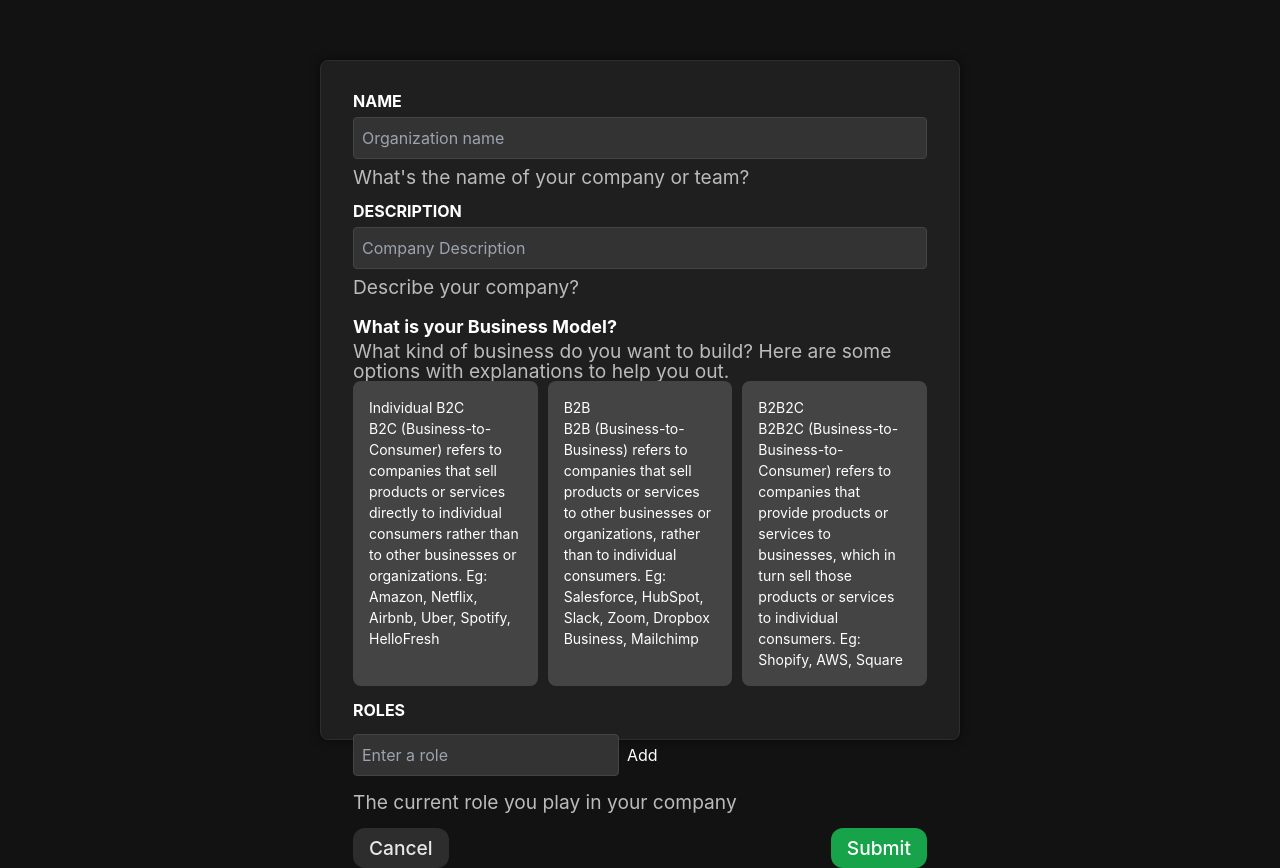
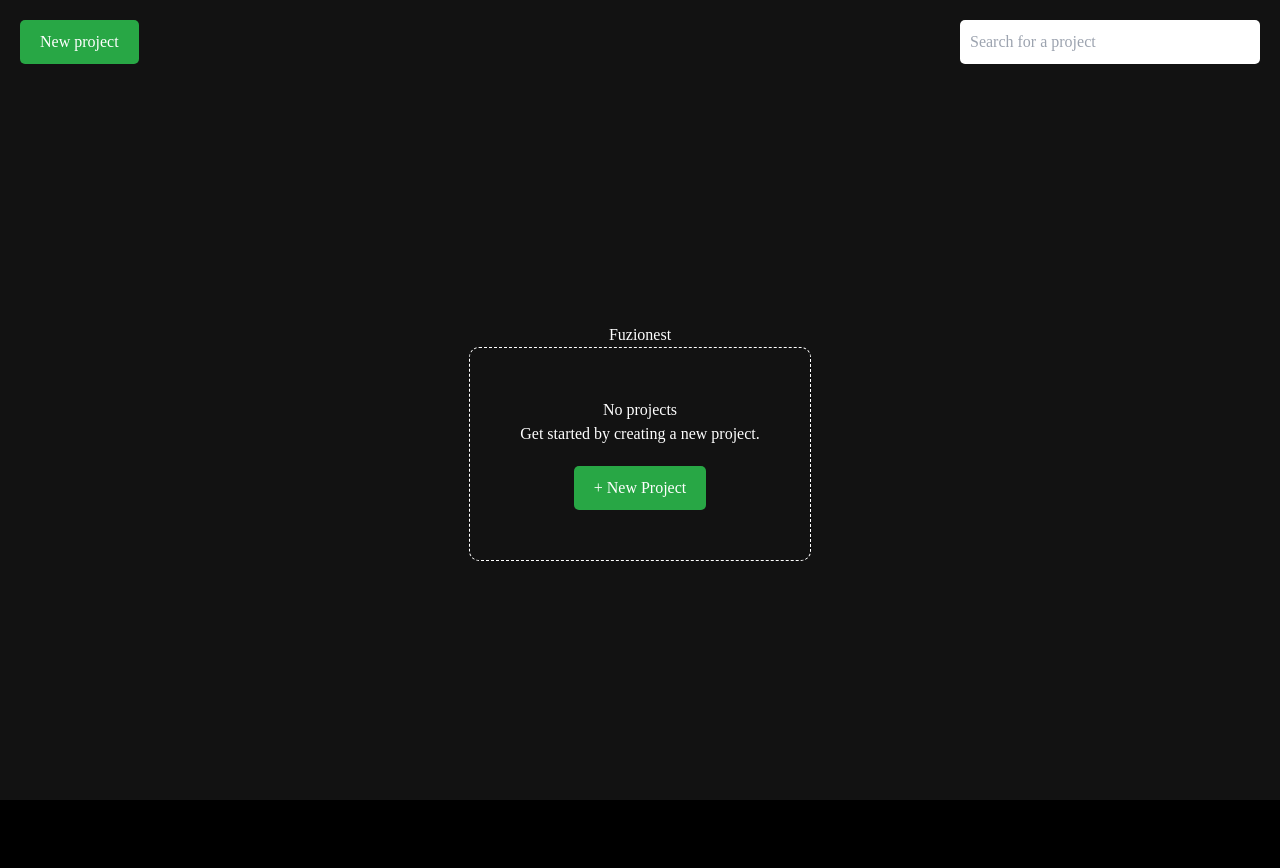
Before and after one commit to Harshini-priyaa/Form-with-card, a React (Create React App) app in the folder cardform/: page / in a window 1280 px wide. After the commit the page ends 800 px from the top, so only its background shows below. Built offline with nearby package versions, Linux system fonts and the light colour scheme.

Commit message:
Dashboard

```diff
--- a/cardform/src/App.js
+++ b/cardform/src/App.js
@@ -1,14 +1,17 @@
 // src/App.js
 import React from 'react';
-import './style.css';
+//import './style.css';
+import './NewProjectInterface.css';
 import { ProfileForm } from './Form';
+import NewProjectInterface from './NewProjectInterface';
 
 function App() {
   return (
     <div className="App">
       <header className="App-header">
-        <ProfileForm/>
+        {/* <ProfileForm/> */}
       </header>
+      <NewProjectInterface />
     </div>
   );
 }
--- /dev/null
+++ b/cardform/src/NewProjectInterface.css
@@ -0,0 +1,59 @@
+/* src/NewProjectInterface.css */
+.new-project-interface {
+    background-color: #121212;
+    color: white;
+    min-height: 100vh;
+    display: flex;
+    flex-direction: column;
+    align-items: center;
+  }
+
+  .interface-header {
+    display: flex;
+    justify-content: space-between;
+    width: 100%;
+    padding: 20px;
+    background-color: #121212;
+  }
+
+  .new-project {
+    background-color: #28a745;
+    border: none;
+    color: white;
+    padding: 10px 20px;
+    border-radius: 5px;
+    cursor: pointer;
+  }
+
+  .search-bar {
+    padding: 10px;
+    border-radius: 5px;
+    border: none;
+    width: 300px;
+  }
+
+  .interface-main {
+    text-align: center;
+    flex-grow: 1;
+    display: flex;
+    flex-direction: column;
+    justify-content: center;
+    align-items: center;
+  }
+
+  .no-projects {
+    border: 1px dashed white;
+    padding: 50px;
+    border-radius: 10px;
+    text-align: center;
+  }
+
+  .new-project-main {
+    background-color: #28a745;
+    border: none;
+    color: white;
+    padding: 10px 20px;
+    border-radius: 5px;
+    cursor: pointer;
+    margin-top: 20px;
+  }
--- /dev/null
+++ b/cardform/src/NewProjectInterface.js
@@ -0,0 +1,24 @@
+// src/NewProjectInterface.js
+import React from 'react';
+import './NewProjectInterface.css';
+
+const NewProjectInterface = () => {
+  return (
+    <div className="new-project-interface">
+      <header className="interface-header">
+        <button className="new-project">New project</button>
+        <input type="text" placeholder="Search for a project" className="search-bar" />
+      </header>
+      <main className="interface-main">
+        <h1>Fuzionest</h1>
+        <div className="no-projects">
+          <p>No projects</p>
+          <p>Get started by creating a new project.</p>
+          <button className="new-project-main">+ New Project</button>
+        </div>
+      </main>
+    </div>
+  );
+};
+
+export default NewProjectInterface;
```
